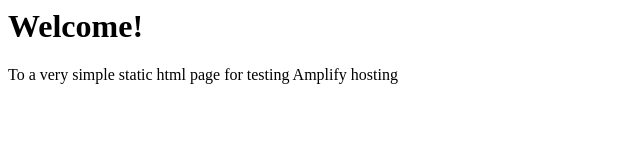
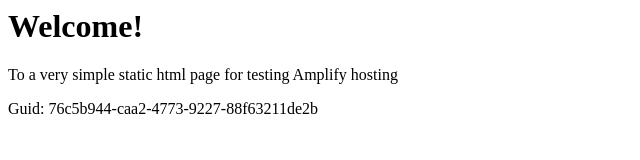
Before and after one commit to aws-aemilia-sfo/Github-PR-Commit-Integration-Test-DoNotTouch-v1-prod-us-west-1, a website: page src/index.html in a window 1280 px wide. Shown: the whole page, without its empty margins (0-640 px from the left). Drawn offline with Linux system fonts and the light colour scheme.

Commit message:
commit from integ tests

```diff
--- a/src/index.html
+++ b/src/index.html
@@ -1,3 +1,5 @@
+
+
 <html lang="en">
 
 <head>
@@ -10,6 +12,6 @@
 <body>
     <h1>Welcome!</h1>
     <p>To a very simple static html page for testing Amplify hosting</p>
-</body>
+    <p>Guid: 76c5b944-caa2-4773-9227-88f63211de2b</p></body>
 
 </html>
```
